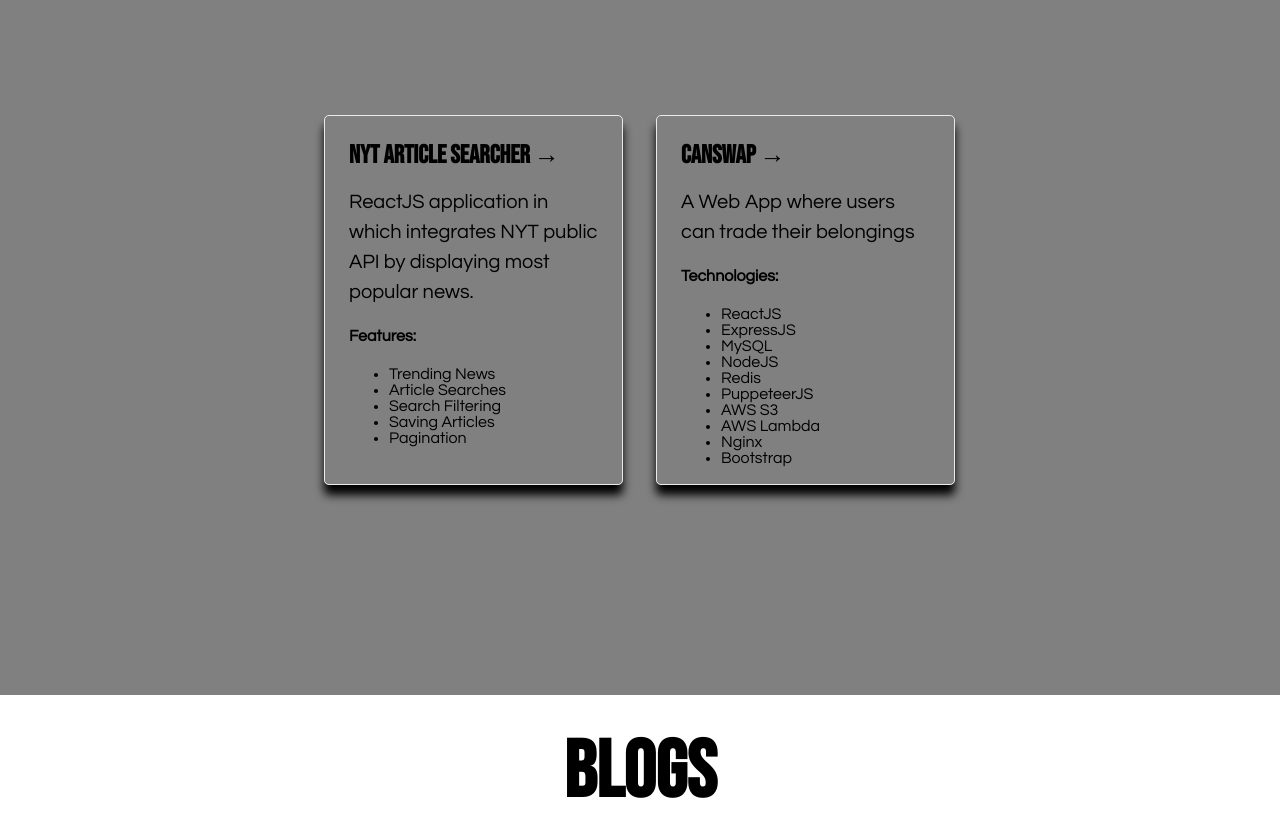
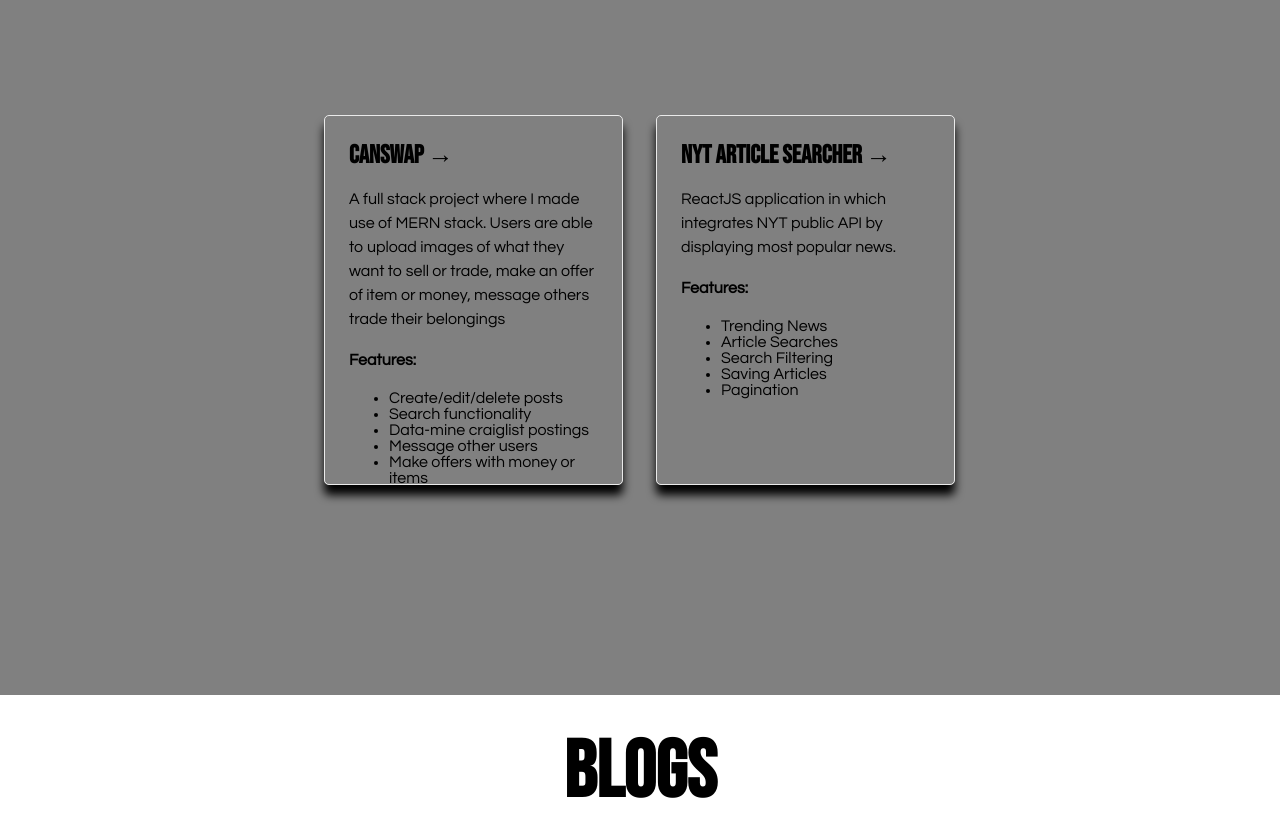
Before and after one commit to mnazari95/portfolio, a Next.js app: page / in a window 1280 px wide. Shown: the part 905-1742 px from the top of the page. Built offline with nearby package versions, Linux system fonts and the light colour scheme.

Commit message:
added more detail for canswap project, made the text for card description smaller

```diff
--- a/pages/index.js
+++ b/pages/index.js
@@ -15,7 +15,7 @@
         <Head>
           <title>Mofiz.dev | Javascript Developer</title>
           <link rel="icon" href="/favicon.ico" />
-        <link href="https://cdnjs.cloudflare.com/ajax/libs/font-awesome/5.15.1/css/all.min.css" rel="stylesheet"/>
+          <link href="https://cdnjs.cloudflare.com/ajax/libs/font-awesome/5.15.1/css/all.min.css" rel="stylesheet" />
           <meta name="description" content="A personal website for Hafiz Nazari. Show casing what I'm up to in my Software development career." />
         </Head>
 
@@ -27,22 +27,18 @@
         </h1>
             <div className={styles.centerContent}>
               <div className={styles.grid}>
-          <a href="https://mnazari95.github.io/pubapiapp/"  target="_blank" rel="noopener noreferrer" className={styles.card}>
-            <h3>NYT Article Searcher &rarr;</h3>
-            <p>ReactJS application in which integrates NYT public API by displaying most popular news.</p>
+                <a href="https://canswap.net" target="_blank" rel="noopener noreferrer" className={styles.card}>
+                  <h3>Canswap &rarr;</h3>
+                  <p>A full stack project where I made use of MERN stack. Users are able to upload images of what they want to sell or trade, make an offer of item or money, message others trade their belongings</p>
                   <h4>Features:</h4>
                   <ul>
-              <li>Trending News</li>
-              <li>Article Searches</li>
-              <li>Search Filtering</li>
-              <li>Saving Articles</li>
-              <li>Pagination</li>
+                    <li>Create/edit/delete posts</li>
+                    <li>Search functionality</li>
+                    <li>Data-mine craiglist postings</li>
+                    <li>Message other users</li>
+                    <li>Make offers with money or items</li>
+                    <li>Accept/reject offers</li>
                   </ul>
-          </a>
-
-          <a href="https://canswap.net" target="_blank" rel="noopener noreferrer" className={styles.card}>
-            <h3>Canswap &rarr;</h3>
-            <p>A Web App where users can trade their belongings</p>
                   <h4>Technologies:</h4>
                   <ul>
                     <li>ReactJS</li>
@@ -55,6 +51,18 @@
                     <li>AWS Lambda</li>
                     <li>Nginx</li>
                     <li>Bootstrap</li>
+                  </ul>
+                </a>
+                <a href="https://mnazari95.github.io/pubapiapp/" target="_blank" rel="noopener noreferrer" className={styles.card}>
+                  <h3>NYT Article Searcher &rarr;</h3>
+                  <p>ReactJS application in which integrates NYT public API by displaying most popular news.</p>
+                  <h4>Features:</h4>
+                  <ul>
+                    <li>Trending News</li>
+                    <li>Article Searches</li>
+                    <li>Search Filtering</li>
+                    <li>Saving Articles</li>
+                    <li>Pagination</li>
                   </ul>
                 </a>
               </div>
--- a/styles/Home.module.css
+++ b/styles/Home.module.css
@@ -183,7 +183,7 @@
 
   .card {
     padding: 1.5rem;
-    max-height: 370px;
+    height: 370px;
     max-width: 300px;
     overflow: hidden;
     transition: transform 0.3s ease-in-out;
@@ -209,7 +209,7 @@
     height: 1em;
   }
   .card p {
-    font-size: 1.25rem;
+    font-size: 1rem;
   }
 
   .title {
```
Lines whose indentation alone changed are shown as unchanged.
